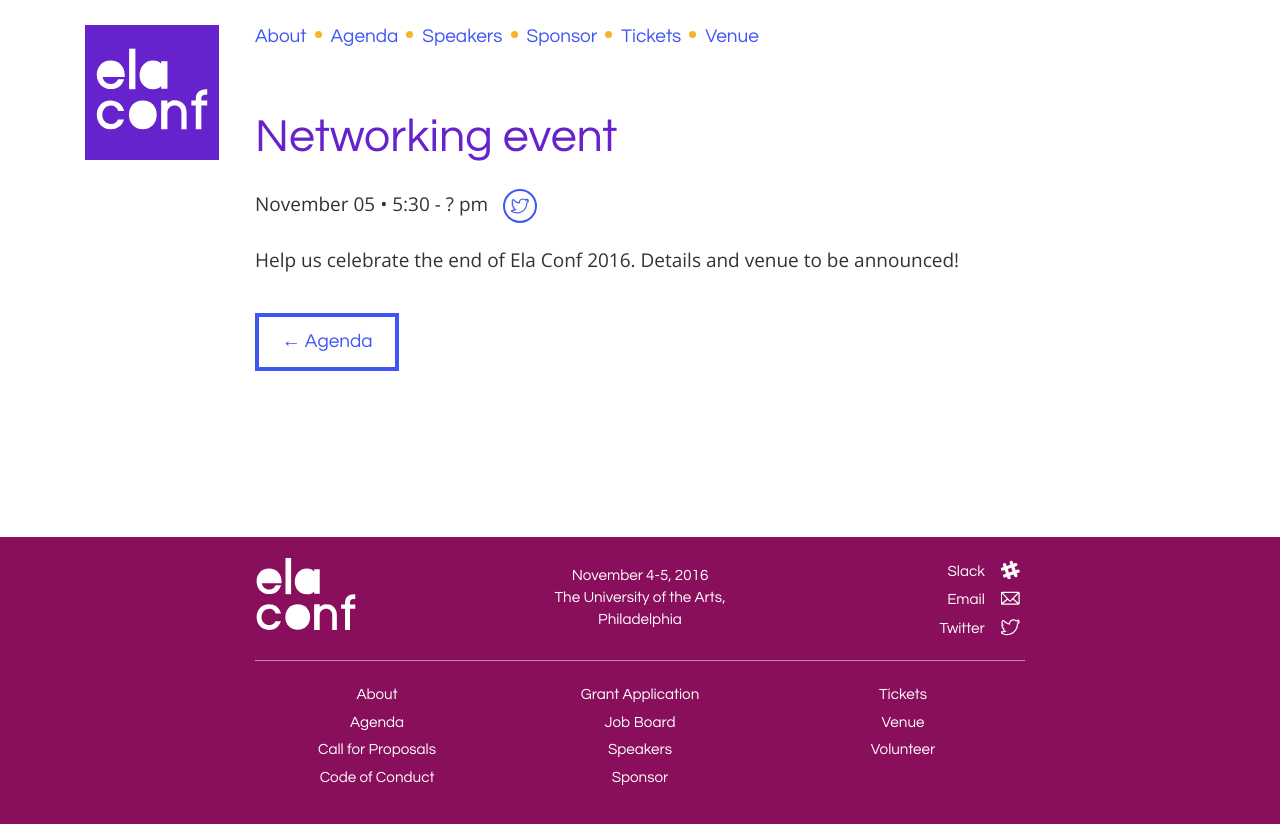
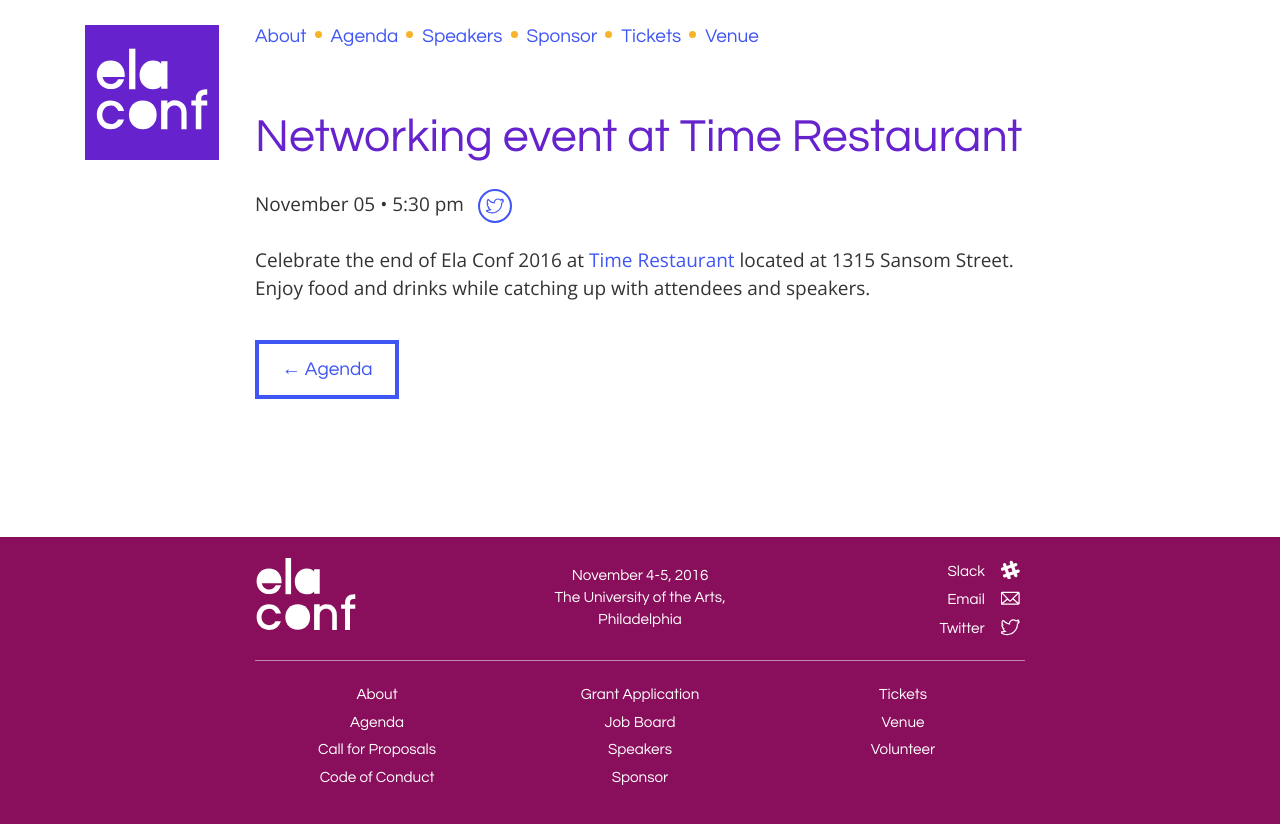
Before and after one commit to elaconf/elaconf.github.io, a Jekyll site: the page built from _agenda/25-networking-event.md, in a window 1280 px wide. Shown: the top 824 px of the page. Built offline with Jekyll 4.4.1, drawn with Linux system fonts in a browser that asks for light colours.

Commit message:
add networking event

```diff
--- a/_agenda/25-networking-event.md
+++ b/_agenda/25-networking-event.md
@@ -1,8 +1,8 @@
 ---
-time: "5:30 - ?"
+time: "5:30"
 date: 2016-11-05 17:30
-title: Networking event
+title: Networking event at Time Restaurant
 permalink: /agenda/networking-event/
 ---
 
-Help us celebrate the end of Ela Conf 2016. Details and venue to be announced!
+Celebrate the end of Ela Conf 2016 at [Time Restaurant](http://www.timerestaurant.net/) located at 1315 Sansom Street. Enjoy food and drinks while catching up with attendees and speakers.
```
